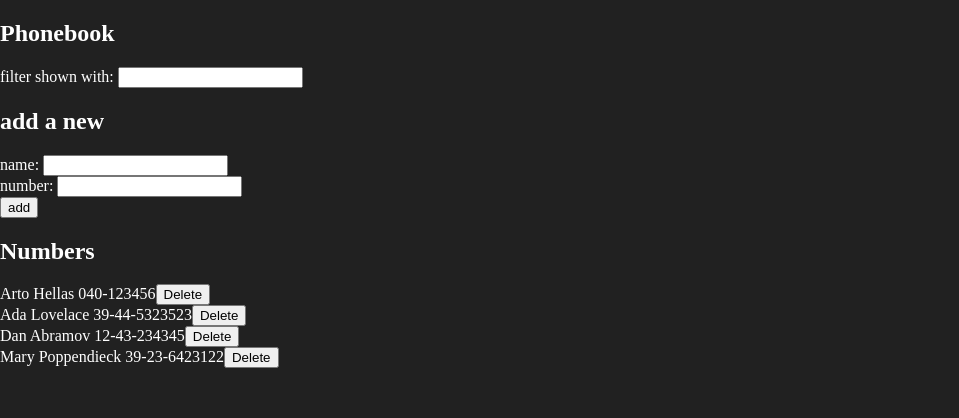
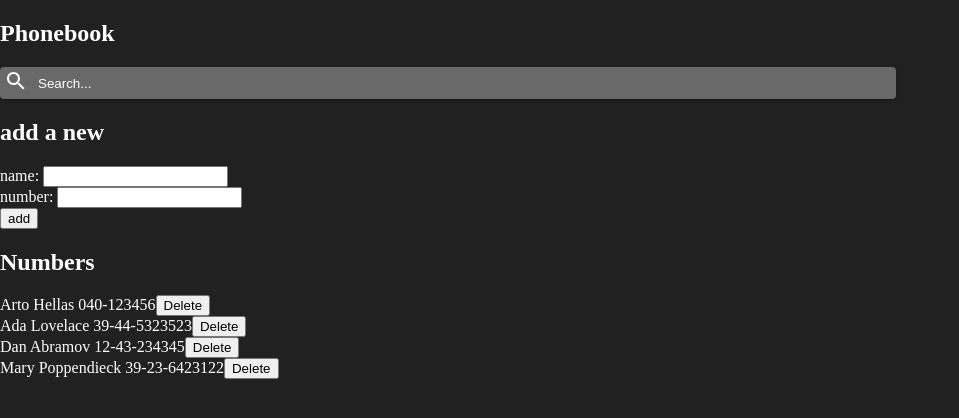
Before and after one commit to nikurou/Phonebook-Website, a React (Create React App) app: page / in a window 1280 px wide. Shown: the top 418 px of the page, without its empty margins (0-959 px from the left). Built offline with nearby package versions, Linux system fonts and the light colour scheme; data requests are answered from the project's data file.

Commit message:
Expandable Material UI Filter Search Bar

```diff
--- a/src/components/FilterSearch.js
+++ b/src/components/FilterSearch.js
@@ -1,11 +1,69 @@
-import React from 'react';
+import React from "react";
+import { makeStyles } from "@material-ui/core/styles";
+import Paper from "@material-ui/core/Paper";
+import SearchIcon from "@material-ui/icons/Search";
+import { useState } from "react";
 
-const FilterSearch = ({filter, handleFilterChange}) => {
-    return(
-      <div>
-        <span> filter shown with: <input value = {filter} onChange = {handleFilterChange}/></span>
-      </div>
-    )
-  }
+const useStyles = makeStyles((theme) => ({
+  searchOnFocus: {
+    width: "100%",
 
-export default FilterSearch
+    transition: "width .8s",
+  },
+  searchOnBlur: {
+    width: "70%",
+
+    transition: "width .8s",
+  },
+  searchBar: {
+    padding: "2px 4px",
+    display: "flex",
+    alignItems: "center", //center vertically
+    backgroundColor: "dimgray",
+  },
+  inputView: {
+    width: "100%",
+  },
+  input: {
+    marginLeft: theme.spacing(1),
+    color: "white",
+    backgroundColor: "dimgray",
+    borderWidth: "0",
+    border: "None",
+    width: "90%",
+    transition: "width .8s",
+    "&:focus": { width: "95%", outline: "None" },
+    "&::placeholder": { color: "white" },
+  },
+}));
+
+const FilterSearch = ({ filter, handleFilterChange }) => {
+  //whether or not textbar is focused on
+  const [isInputFocused, setIsInputFocused] = useState(false);
+  const classes = useStyles();
+
+  return (
+    <div
+      className={isInputFocused ? classes.searchOnFocus : classes.searchOnBlur}
+      tabIndex="1"
+    >
+      <Paper component="form" className={classes.searchBar}>
+        <div className={classes.icon}>
+          <SearchIcon style={{ color: "white" }} />
+        </div>
+        <div className={classes.inputView}>
+          <input
+            placeholder="Search..."
+            className={classes.input}
+            onFocus={() => setIsInputFocused(true)}
+            onBlur={() => setIsInputFocused(false)}
+            value={filter}
+            onChange={handleFilterChange}
+          />
+        </div>
+      </Paper>
+    </div>
+  );
+};
+
+export default FilterSearch;
```
